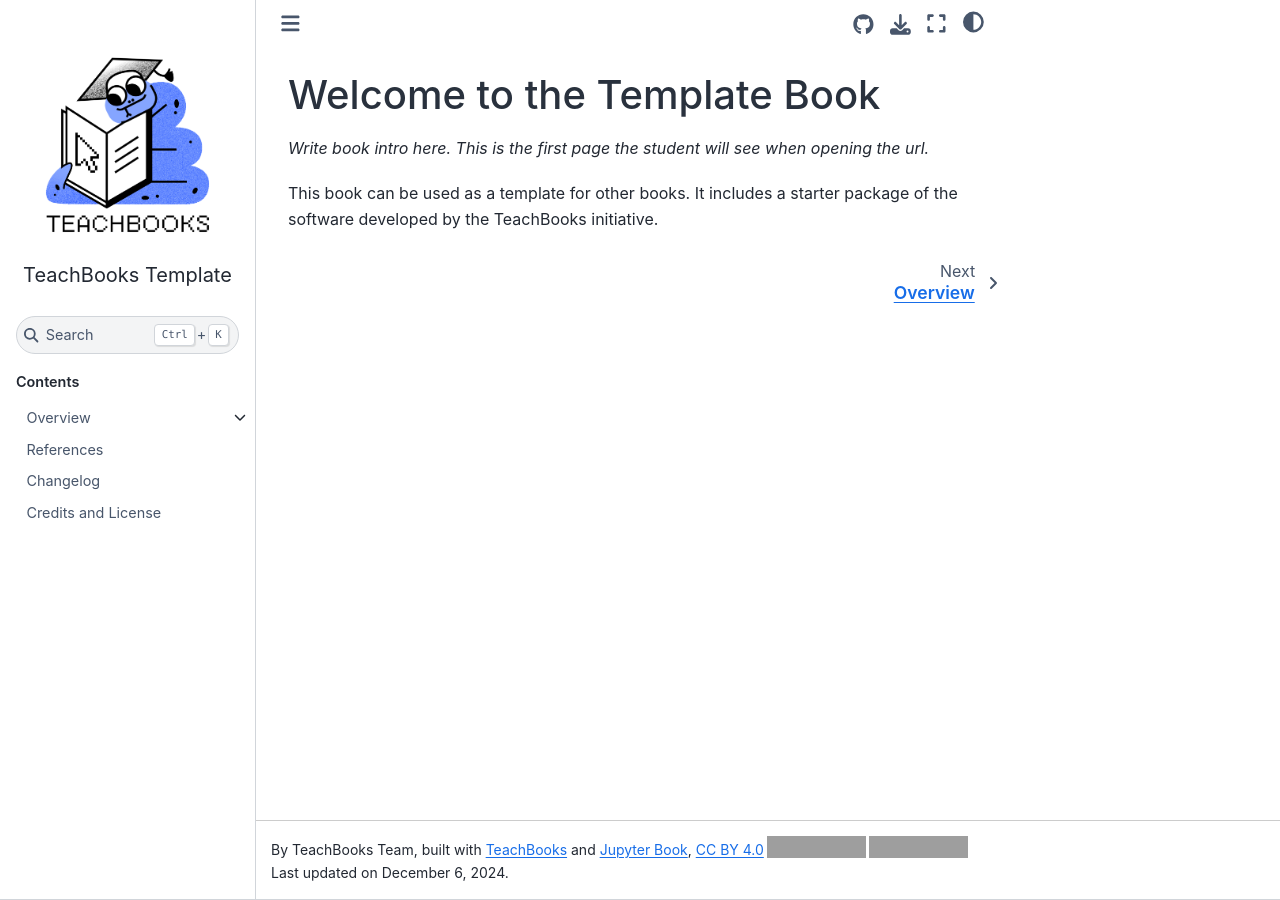
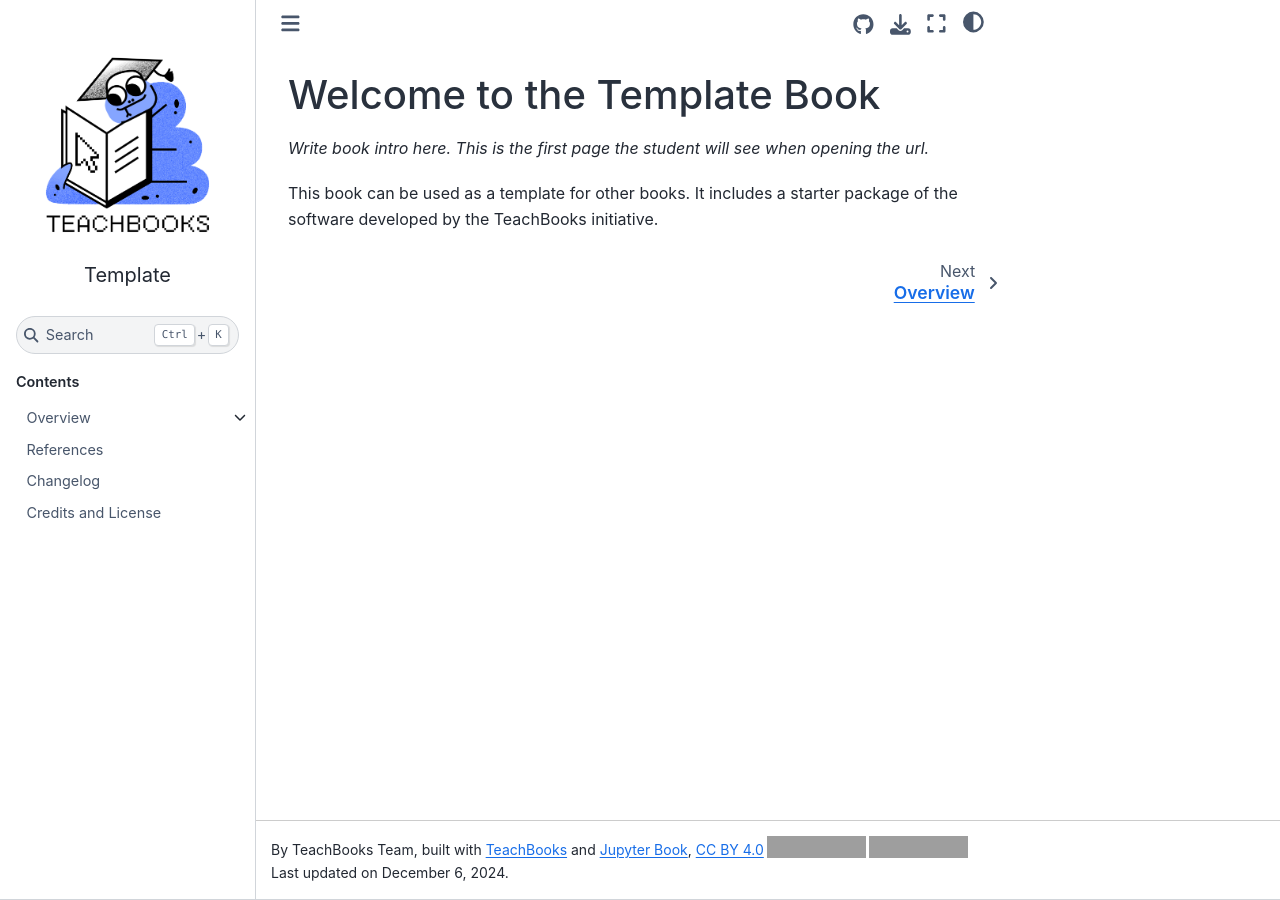
Before and after one commit to TeachBooks/template, a Jupyter Book: the page built from book/intro.md, in a window 1280 px wide. Built offline with Jupyter Book 1.0.4 settings and Sphinx 7.4.7 and the Sphinx Book theme 1.1.4, drawn with Linux system fonts in a browser that asks for light colours; comment, search, counter and statistics services are not loaded; grey boxes are pictures that could not be loaded.

Commit message:
Update _config.yml

```diff
--- a/book/_config.yml
+++ b/book/_config.yml
@@ -19,7 +19,7 @@ sphinx:
       exclude_patterns: ["**/_*.yml", "**/*.md", "**/*.ipynb"]
     html_theme_options:
       logo:
-        text: TeachBooks Template
+        text: Template
         image_light: TB_logo.png # Put your logo for the light mode here (can be the same as image_dark)
         image_dark: TB_logo_dark.png # Put your logo for the dark mode here (can be the same as image_light)
       repository_url: "https://github.com/user/repo" #add your own repo URL here
```
